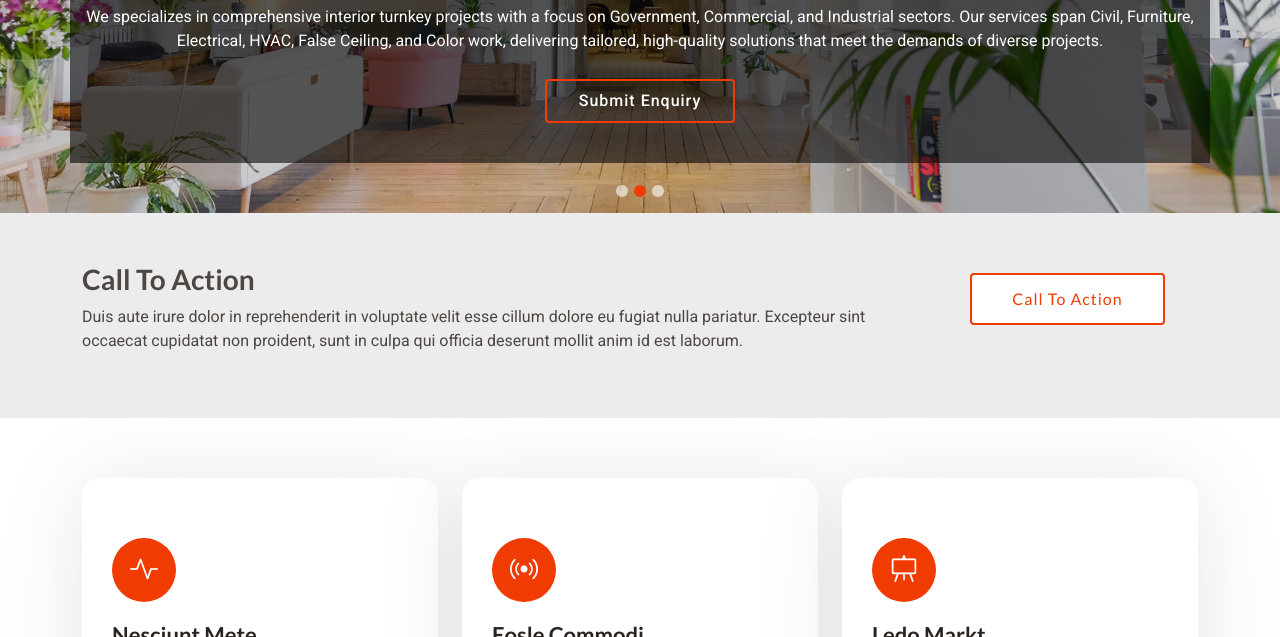
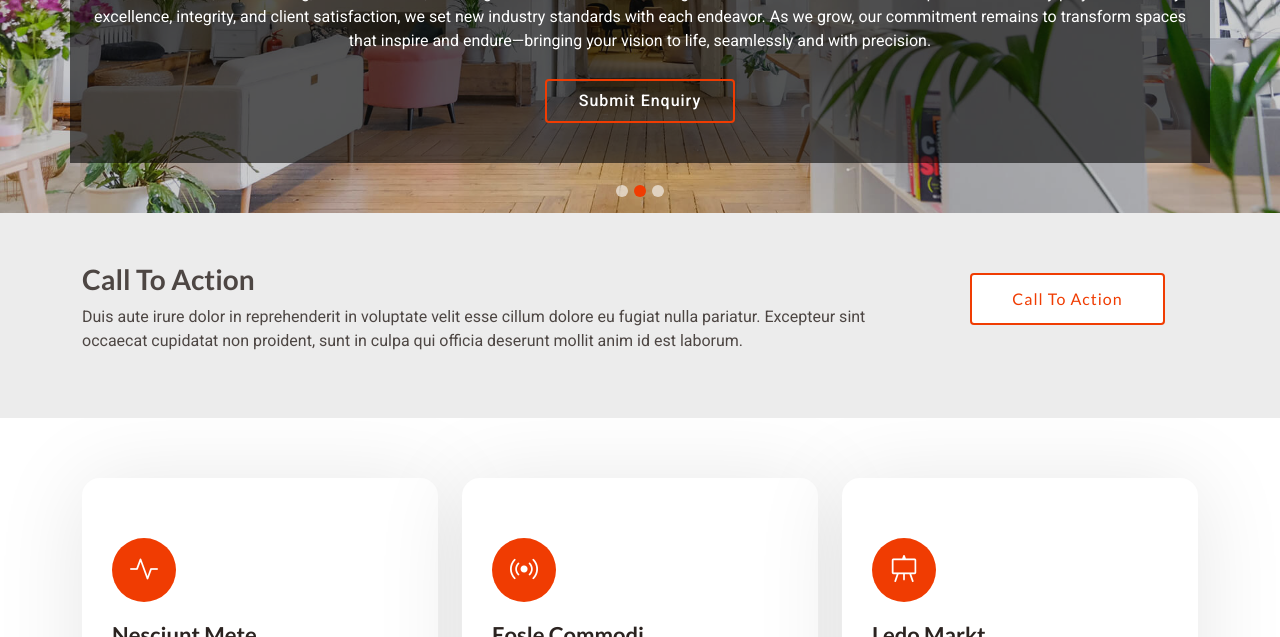
Before and after one commit to meet2712/vaidehi_enterprise_web, a plain HTML site: page index.html in a window 1280 px wide. Shown: the part 463-1100 px from the top of the page. Drawn offline with Linux system fonts and the light colour scheme.

Commit message:
Update index.html

```diff
--- a/index.html
+++ b/index.html
@@ -112,8 +112,10 @@
           <img src="assets/img/hero-carousel/hero-carousel-1.jpg" alt="">
           <div class="container">
             <h2>At Vaidehi Enterprise </h2>
-            <p>We specializes in comprehensive interior turnkey projects with a focus on Government, Commercial, and Industrial sectors. Our services span Civil, Furniture, Electrical, HVAC, False Ceiling, and Color work, delivering tailored, high-quality solutions that meet the demands of diverse projects.</p>
-            <a href="#featured-services" class="btn-get-started">Submit Enquiry</a>
+            <p>We deliver complete, high-quality interior turnkey solutions for Government, Commercial, and Industrial sectors. With expertise spanning Civil, Furniture, Electrical, HVAC, False Ceiling, and Color work, we bring innovative, functional designs to life, tailored to meet the unique needs of every project.
+
+Driven by excellence, integrity, and client satisfaction, we set new industry standards with each endeavor. As we grow, our commitment remains to transform spaces that inspire and endure—bringing your vision to life, seamlessly and with precision.
+            </p><a href="#featured-services" class="btn-get-started">Submit Enquiry</a>
           </div>
         </div><!-- End Carousel Item -->
 
@@ -121,7 +123,9 @@
           <img src="assets/img/hero-carousel/hero-carousel-2.jpg" alt="">
           <div class="container">
             <h2>At Vaidehi Enterprise </h2>
-            <p>We specializes in comprehensive interior turnkey projects with a focus on Government, Commercial, and Industrial sectors. Our services span Civil, Furniture, Electrical, HVAC, False Ceiling, and Color work, delivering tailored, high-quality solutions that meet the demands of diverse projects.</p>
+            <p>We deliver complete, high-quality interior turnkey solutions for Government, Commercial, and Industrial sectors. With expertise spanning Civil, Furniture, Electrical, HVAC, False Ceiling, and Color work, we bring innovative, functional designs to life, tailored to meet the unique needs of every project.
+
+Driven by excellence, integrity, and client satisfaction, we set new industry standards with each endeavor. As we grow, our commitment remains to transform spaces that inspire and endure—bringing your vision to life, seamlessly and with precision.</p>
             <a href="#featured-services" class="btn-get-started">Submit Enquiry</a>
           </div>
         </div><!-- End Carousel Item -->
@@ -130,7 +134,9 @@
           <img src="assets/img/hero-carousel/hero-carousel-3.jpg" alt="">
           <div class="container">
             <h2>At Vaidehi Enterprise</h2>
-            <p>We specializes in comprehensive interior turnkey projects with a focus on Government, Commercial, and Industrial sectors. Our services span Civil, Furniture, Electrical, HVAC, False Ceiling, and Color work, delivering tailored, high-quality solutions that meet the demands of diverse projects.</p>
+            <p>We deliver complete, high-quality interior turnkey solutions for Government, Commercial, and Industrial sectors. With expertise spanning Civil, Furniture, Electrical, HVAC, False Ceiling, and Color work, we bring innovative, functional designs to life, tailored to meet the unique needs of every project.
+
+Driven by excellence, integrity, and client satisfaction, we set new industry standards with each endeavor. As we grow, our commitment remains to transform spaces that inspire and endure—bringing your vision to life, seamlessly and with precision.</p>
             <a href="#featured-services" class="btn-get-started">Submit Enquiry</a>
           </div>
         </div><!-- End Carousel Item -->
```
